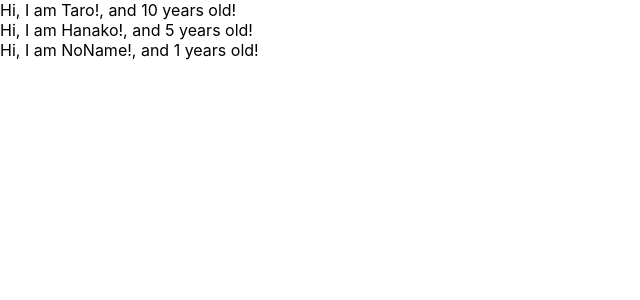
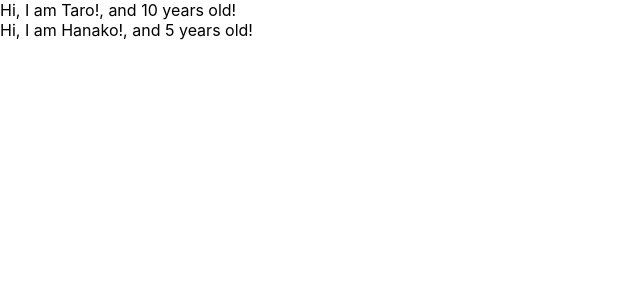
Before and after one commit to tsukasa-abe/react_redux_sample, a React (Create React App) app: page / in a window 1280 px wide. Shown: the top 300 px of the page, without its empty margins (0-640 px from the left). Built offline with nearby package versions, Linux system fonts and the light colour scheme.

Commit message:
learn prop-types

```diff
--- a/src/App.js
+++ b/src/App.js
@@ -1,10 +1,12 @@
 import React from 'react';
+import PropTypes from 'prop-types';
 
 const App = () => {
   const profiles = [
     { name: "Taro", age: 10 },
     { name: "Hanako", age: 5 },
-    { name: "NoName" }
+    // ageがisRequiredなため、下記を記述しているとエラーがでる
+    // { name: "NoName" }
   ]
   return (
     <div>
@@ -21,8 +23,9 @@ const User = (props) => {
   return <div>Hi, I am {props.name}!, and {props.age} years old!</div>
 }
 
-User.defaultProps = {
-  age: 1
+User.propTypes = {
+  name: PropTypes.string,
+  age: PropTypes.number.isRequired
 }
 
 export default App;
```
